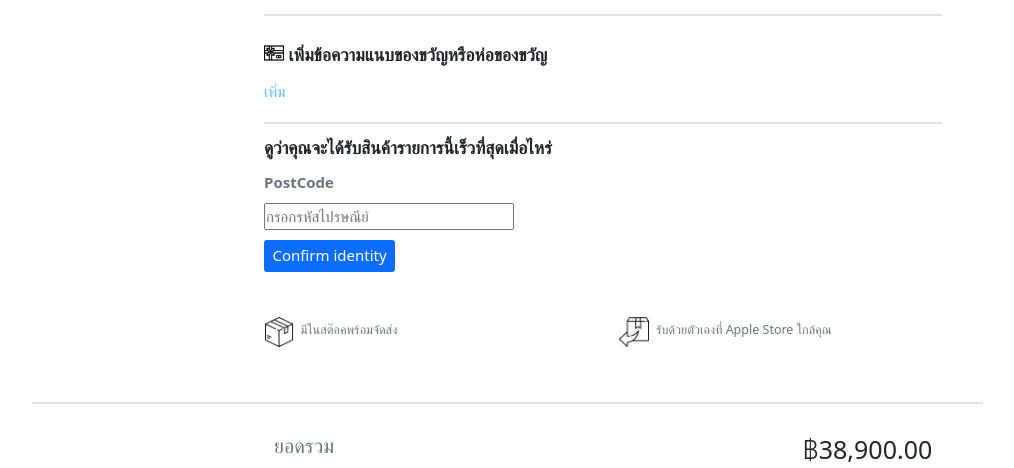
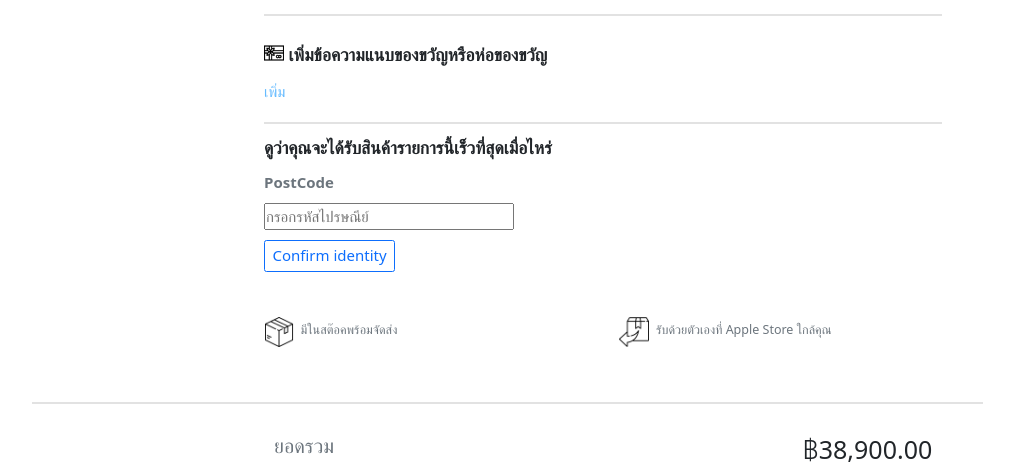
Before and after one commit to vanvans03-def/MINI_PROJECT_G4, a PHP site: page /bag.html in a window 1280 px wide. Shown: the part 617-1085 px from the top of the page, without its empty margins (133-1147 px from the left). Run offline with PHP 8.4, Linux system fonts and the light colour scheme.

Commit message:
edite css

```diff
--- a/MyStyles.css
+++ b/MyStyles.css
@@ -8,8 +8,17 @@
 
 html{
     font-size:10px;
-    font-family: -apple-system, BlinkMacSystemFont, sans-serif;
-    src: url("/Font/YosemiteSanFranciscoFont-master/System\ San\ Francisco\ Display\ Regular.ttf");
+    font-family: 'MyWebFont', BlinkMacSystemFont, sans-serif;
+}
+
+
+@font-face {
+    font-family: 'MyWebFont';
+
+    src: url('/Font/YosemiteSanFranciscoFont-master/System/San/Francisco/Display/Regular.ttf');
+    src: url('/Font/YosemiteSanFranciscoFont-master/System/San/Francisco/Display/Bold.ttf');
+    src: url('/Font/YosemiteSanFranciscoFont-master/System/San/Francisco/Display/Thin.ttf');
+    src: url('/Font/YosemiteSanFranciscoFont-master/System/San/Francisco/Display/Ultralight.ttf');
 }
 
 a{
--- a/bag.html
+++ b/bag.html
@@ -216,7 +216,7 @@
                             <input type="" class="form-group mx-xs-3 mb-3 fs-4" style="width:25rem;" id=""
                                 placeholder="กรอกรหัสไปรษณีย์">
                         </div>
-                        <button type="submit" class="btn btn-primary mb-2 fs-4">Confirm identity</button>
+                        <button type="submit" class="btn btn btn-outline-primary mb-2 fs-4">Confirm identity</button>
 
                         <p></p>
                         <br>
--- a/iphone-13-pro.html
+++ b/iphone-13-pro.html
@@ -141,9 +141,9 @@
                         </div>
                     </div>
 
-                    <div class="col-sm-6">
-                        <div class="card  border-0">
-                            <div class="card-body">
+                    <div class="col-sm-6 shop-bg">
+                        <div class="card shop-bg border-0">
+                            <div class="card-body shop-bg">
                                 <p class="text-left fs-2 fw-bold display-4 mb-2">
                                     <span class="text-danger">ใหม่</span>
                                 </p>
--- a/main.js
+++ b/main.js
@@ -17,6 +17,8 @@ $('.owl-carousel').owlCarousel({
         }
     }
 })
+
+/*
 var lastClickedFace = null;
 
 const divs = document.querySelectorAll('.rom');
```
